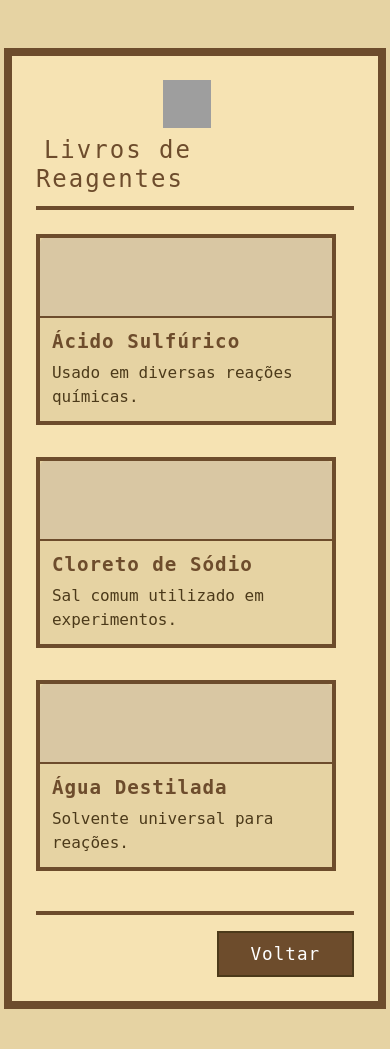
After one commit to SouzaKaique/Alquim.IA-TCC-ADS, a Python web app: template Alquim.IA - TCC/templates/reagentes.html in a window 390 px wide. The commit adds this page. Run offline with Jinja, Linux system fonts and the light colour scheme; the template is opened without the code that fills it, so the values that code supplies are empty; grey boxes are pictures that could not be loaded.

Commit message:
Add files via upload

```diff
--- /dev/null
+++ b/Alquim.IA - TCC/assets/reagentes.css
@@ -0,0 +1,143 @@
+body.fundo-reagentes {
+  background: #e6d3a3;
+  font-family: 'Pixelify Sans', monospace;
+  min-height: 100vh;
+  margin: 0;
+}
+
+.livro-reagentes {
+  background: #f6e3b3;
+  border: 8px solid #6d4c2c;
+  box-shadow: 8px 8px 0 #6d4c2c;
+  max-width: 800px;
+  margin: 40px auto;
+  padding: 32px 32px 24px 32px;
+  border-radius: 0;
+  position: relative;
+}
+
+.cabecalho-livro {
+  border-bottom: 4px solid #6d4c2c;
+  padding-bottom: 12px;
+  margin-bottom: 24px;
+}
+
+.icone-livro {
+  width: 48px;
+  height: 48px;
+  image-rendering: pixelated;
+  margin-right: 16px;
+}
+
+.titulo-livro {
+  font-family: 'Pixelify Sans', monospace;
+  font-size: 2.2rem;
+  color: #6d4c2c;
+  letter-spacing: 2px;
+}
+
+.lista-reagentes {
+  display: flex;
+  gap: 24px;
+  justify-content: center;
+  margin-bottom: 0;
+}
+
+.card-reagente {
+  background: #e6d3a3;
+  border: 4px solid #6d4c2c;
+  box-shadow: 4px 4px 0 #6d4c2c;
+  border-radius: 0;
+  font-family: 'Pixelify Sans', monospace;
+  width: 200px;
+  padding: 0;
+  margin: 0;
+  display: flex;
+  flex-direction: column;
+}
+
+.imagem-reagente {
+  width: 100%;
+  height: 100px;
+  object-fit: contain;
+  background: #d9c7a3;
+  border-bottom: 2px solid #6d4c2c;
+  image-rendering: pixelated;
+}
+
+.nome-reagente {
+  font-size: 1.2rem;
+  color: #6d4c2c;
+  font-weight: bold;
+  margin-bottom: 8px;
+  letter-spacing: 1px;
+}
+
+.card-body {
+  padding: 12px;
+}
+
+.descricao-reagente {
+  font-size: 1rem;
+  color: #4c3a1a;
+  margin-bottom: 0;
+}
+
+.rodape-livro {
+  border-top: 4px solid #6d4c2c;
+  padding-top: 16px;
+  margin-top: 32px;
+  text-align: right;
+}
+
+.botao-voltar {
+  background: #6d4c2c;
+  border: 2px solid #4c3a1a;
+  color: #fff;
+  font-family: 'Pixelify Sans', monospace;
+  font-size: 1.1rem;
+  border-radius: 0;
+  box-shadow: 2px 2px 0 #4c3a1a;
+  padding: 8px 32px;
+  letter-spacing: 1px;
+  transition: background 0.2s;
+}
+
+.botao-voltar:hover {
+  background: #4c3a1a;
+  color: #f6e3b3;
+}
+
+/* Remover arredondamento do Bootstrap */
+.card, .btn, .container, .shadow, .rounded {
+  border-radius: 0 !important;
+  box-shadow: none !important;
+}
+
+/* Responsivo */
+@media (max-width: 900px) {
+  .livro-reagentes {
+    max-width: 98vw;
+    padding: 8px;
+  }
+  .cabecalho-livro {
+    flex-direction: column;
+    align-items: flex-start;
+    gap: 8px;
+  }
+  .titulo-livro {
+    font-size: 1.5rem;
+  }
+  .lista-reagentes {
+    flex-direction: column;
+    gap: 16px;
+    align-items: center;
+  }
+  .card-reagente {
+    width: 90vw;
+    max-width: 300px;
+  }
+  .imagem-reagente {
+    height: 80px;
+  }
+}
--- a/Alquim.IA - TCC/templates/lab.html
+++ b/Alquim.IA - TCC/templates/lab.html
@@ -7,6 +7,7 @@
   <link href="https://fonts.googleapis.com/css2?family=Pixelify+Sans:wght@400;700&display=swap" rel="stylesheet">
   <link href="https://cdn.jsdelivr.net/npm/bootstrap@5.3.2/dist/css/bootstrap.min.css" rel="stylesheet">
   <link rel="stylesheet" href="../assets/lab.css">
+  <link rel="icon" type="image/png" href="../assets/IMG/faviconn.png">
 </head>
 <body>
   <div class="lab-container">
--- a/Alquim.IA - TCC/templates/login.html
+++ b/Alquim.IA - TCC/templates/login.html
@@ -7,6 +7,7 @@
   <link href="https://fonts.googleapis.com/css2?family=Pixelify+Sans:wght@400;700&display=swap" rel="stylesheet">
   <link href="https://cdn.jsdelivr.net/npm/bootstrap@5.3.2/dist/css/bootstrap.min.css" rel="stylesheet">
   <link rel="stylesheet" href="../assets/login.css">
+  <link rel="icon" type="image/png" href="../assets/IMG/faviconn.png">
 </head>
 <body>
   <div class="container d-flex justify-content-center align-items-center min-vh-100">
--- /dev/null
+++ b/Alquim.IA - TCC/templates/reagentes.html
@@ -0,0 +1,55 @@
+<!DOCTYPE html>
+<html lang="pt-br">
+<head>
+    <meta charset="UTF-8">
+    <title>Livros de Reagentes</title>
+    <link href="https://cdn.jsdelivr.net/npm/bootstrap@5.3.0/dist/css/bootstrap.min.css" rel="stylesheet">
+    <link rel="stylesheet" href="../assets/reagentes.css">
+</head>
+<body class="fundo-reagentes">
+    <div class="container livro-reagentes mt-5 p-4 rounded shadow">
+        <div class="cabecalho-livro d-flex align-items-center mb-4">
+            <img src="https://upload.wikimedia.org/wikipedia/commons/3/39/Pixel_art_book.png" alt="Ícone Livro" class="icone-livro me-3">
+            <h2 class="titulo-livro mb-0">
+                <i class="bi bi-book me-2"></i>
+                Livros de Reagentes
+            </h2>
+        </div>
+        <div class="lista-reagentes row">
+            <div class="col-md-4 mb-3">
+                <div class="card card-reagente">
+                    <div class="card-img-top imagem-reagente text-center pt-3">
+                        <i class="bi bi-droplet-half" style="font-size: 2rem;"></i>
+                    </div>
+                    <div class="card-body">
+                        <h5 class="nome-reagente card-title">Ácido Sulfúrico</h5>
+                        <p class="descricao-reagente card-text">Usado em diversas reações químicas.</p>
+                    </div>
+                </div>
+            </div>
+            <div class="col-md-4 mb-3">
+                <div class="card card-reagente">
+                    <div class="card-img-top imagem-reagente text-center pt-3">
+                        <i class="bi bi-cube" style="font-size: 2rem;"></i>
+                    </div>
+                    <div class="card-body">
+                        <h5 class="nome-reagente card-title">Cloreto de Sódio</h5>
+                        <p class="descricao-reagente card-text">Sal comum utilizado em experimentos.</p>
+                    </div>
+                </div>
+            </div>
+            <div class="col-md-4 mb-3">
+                <div class="card card-reagente">
+                    <div class="card-img-top imagem-reagente text-center pt-3">
+                        <i class="bi bi-droplet" style="font-size: 2rem;"></i>
+                    </div>
+                    <div class="card-body">
+                        <h5 class="nome-reagente card-title">Água Destilada</h5>
+                        <p class="descricao-reagente card-text">Solvente universal para reações.</p>
+                    </div>
+                </div>
+            </div>
+        </div>
+        <div class="rodape-livro mt-4 text-end">
+            <button class="btn btn-primary botao-voltar">Voltar</button>
+        </div>
--- a/Alquim.IA - TCC/templates/registro.html
+++ b/Alquim.IA - TCC/templates/registro.html
@@ -7,6 +7,7 @@
   <link href="https://fonts.googleapis.com/css2?family=Pixelify+Sans:wght@400;700&display=swap" rel="stylesheet">
   <link href="https://cdn.jsdelivr.net/npm/bootstrap@5.3.2/dist/css/bootstrap.min.css" rel="stylesheet">
   <link rel="stylesheet" href="../assets/registro.css">
+  <link rel="icon" type="image/png" href="../assets/IMG/faviconn.png">
 </head>
 <body>
   <div class="container d-flex justify-content-center align-items-center min-vh-100">
```
Also changed, not shown: Alquim.IA - TCC/assets/lab.css (+83 -0 lines), Alquim.IA - TCC/assets/IMG/faviconn.png (added).
